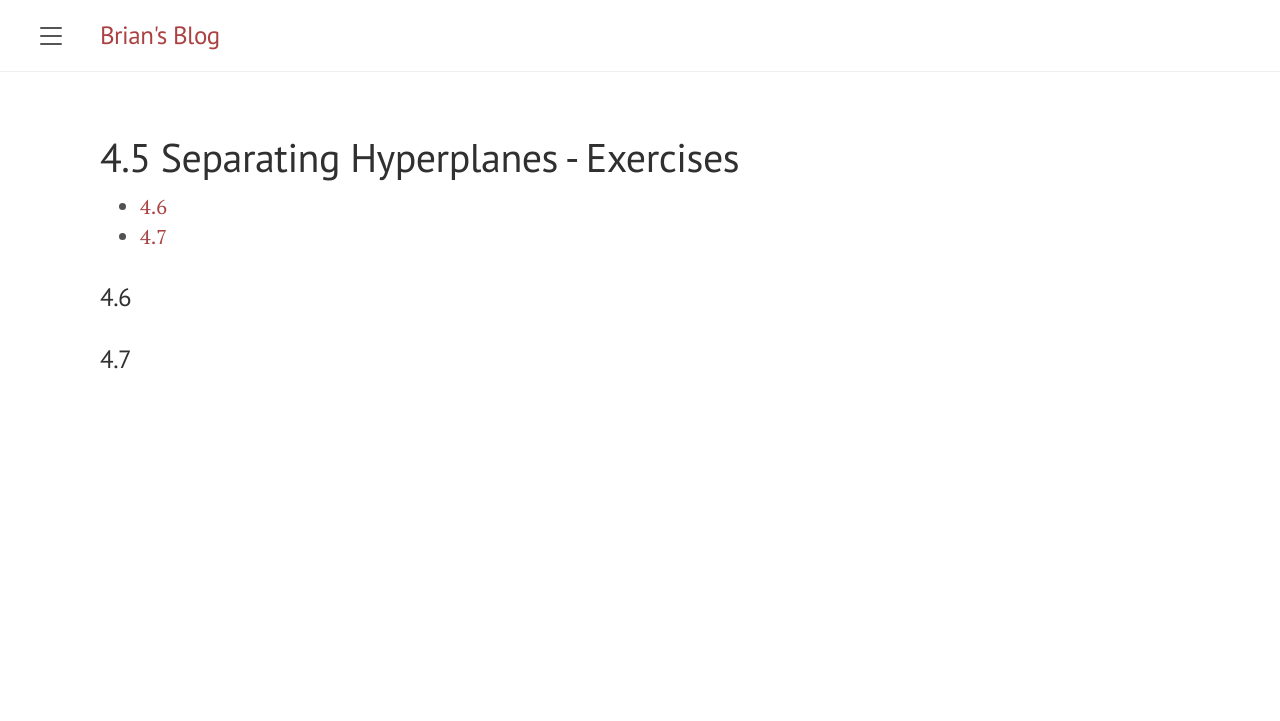
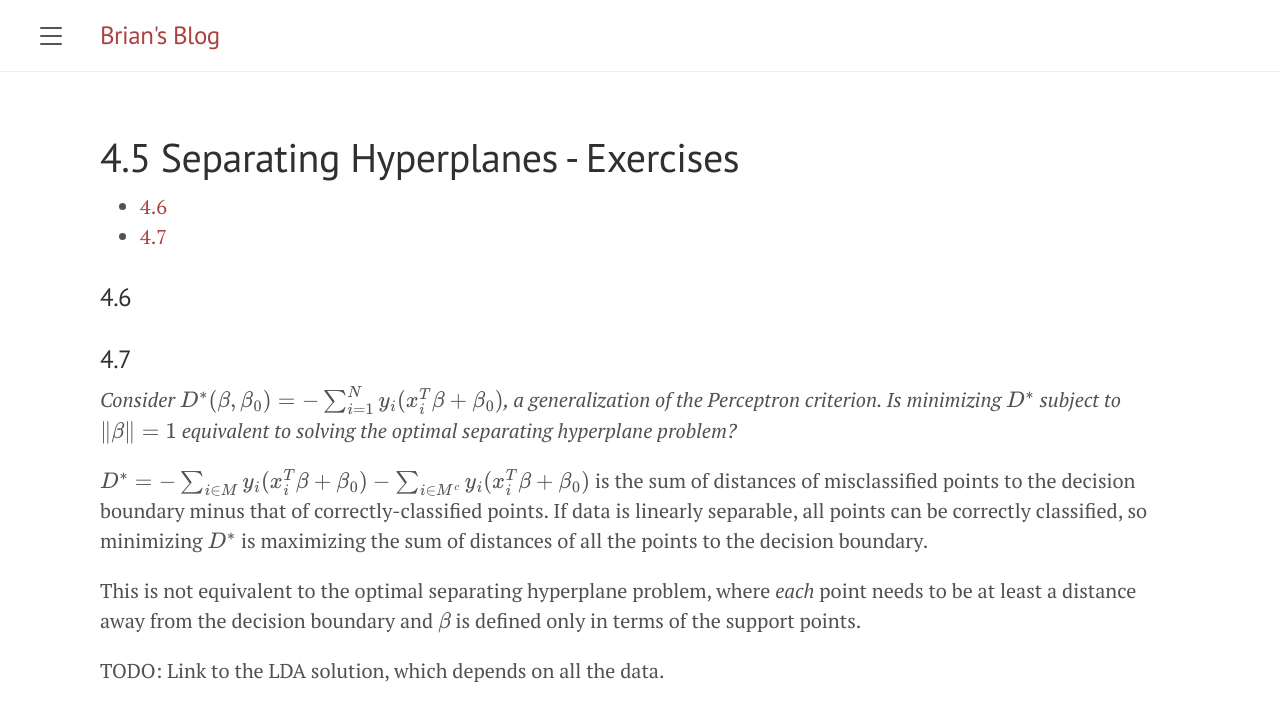
Before and after one commit to briansmlee/briansmlee.github.io, a Jekyll site: the page built from docs/_esl_posts/04_05_Exercises.md, in a window 1280 px wide. Shown: the top 721 px of the page. Built offline with Jekyll 4.4.1, drawn with Linux system fonts in a browser that asks for light colours; formulas are drawn with MathJax 3.

Commit message:
ESL Ex 4.7

```diff
--- a/docs/_esl_posts/04_05_Exercises.md
+++ b/docs/_esl_posts/04_05_Exercises.md
@@ -14,3 +14,11 @@ usemathjax: true
 ### 4.6
 
 ### 4.7
+
+*Consider $D^\ast(\beta, \beta_0) = - \sum_{i=1}^N y_i (x_i^T \beta + \beta_0)$, a generalization of the Perceptron criterion. Is minimizing $D^\ast$ subject to $\lVert \beta \rVert = 1$ equivalent to solving the optimal separating hyperplane problem?*
+
+$D^\ast = - \sum_{i \in M} y_i (x_i^T \beta + \beta_0) - \sum_{i \in M^c} y_i (x_i^T \beta + \beta_0)$ is the sum of distances of misclassified points to the decision boundary minus that of correctly-classified points. If data is linearly separable, all points can be correctly classified, so minimizing $D^\ast$ is maximizing the sum of distances of all the points to the decision boundary.
+
+This is not equivalent to the optimal separating hyperplane problem, where *each* point needs to be at least a distance away from the decision boundary and  $\beta$ is defined only in terms of the support points.
+
+TODO: Link to the LDA solution, which depends on all the data.
```
